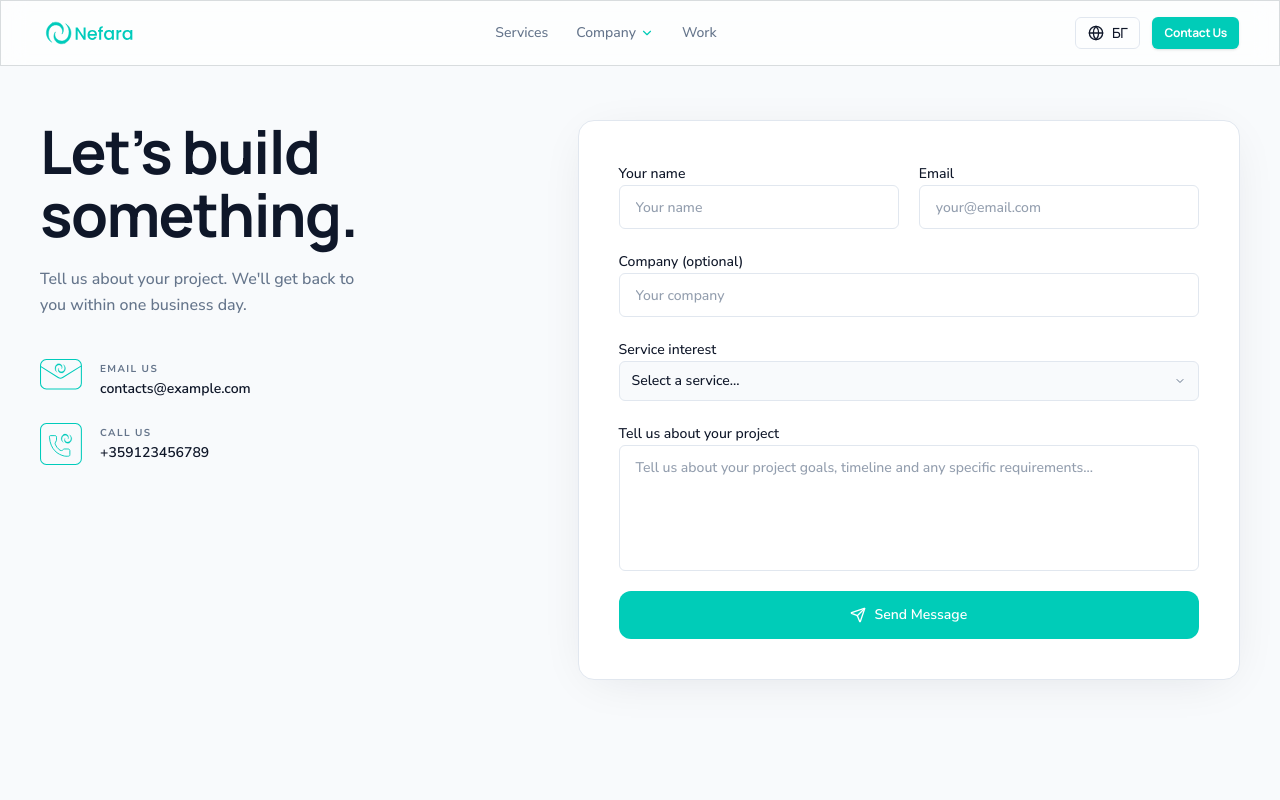
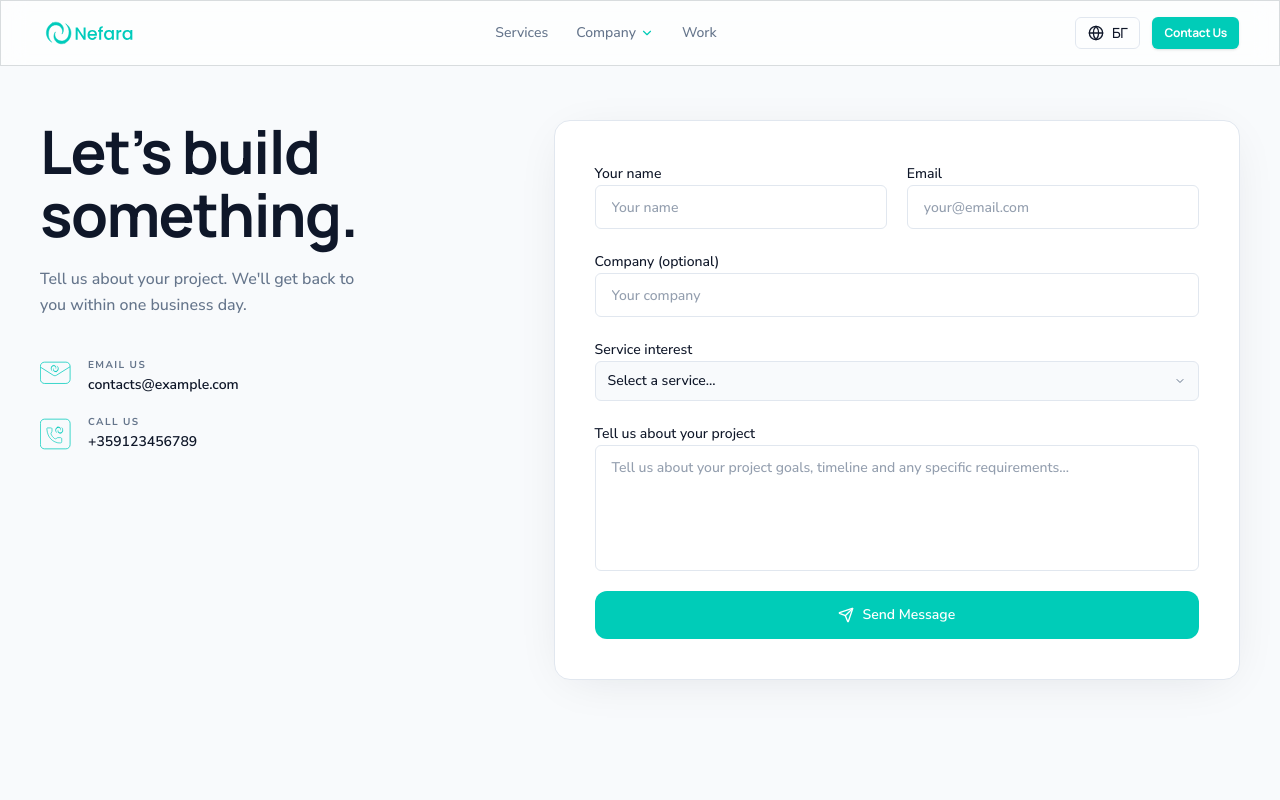
Before and after one commit to nefara-bg/Nefara-Web, a Next.js app in the folder client/: page /en/contact in a window 1280 px wide. Shown: the top 800 px of the page. Built offline with nearby package versions, Linux system fonts and the light colour scheme.

Commit message:
contact us

```diff
--- a/client/package.json
+++ b/client/package.json
@@ -23,7 +23,7 @@
     "next": "^16.0.1",
     "next-intl": "^4.5.0",
     "next-themes": "^0.4.6",
-    "nodemailer": "^7.0.11",
+    "nodemailer": "^8.0.7",
     "react": "^19.1.1",
     "react-dom": "^19.1.1",
     "react-emoji-render": "^2.0.1",
--- a/client/src/components/ContactSection/ContactSection.tsx
+++ b/client/src/components/ContactSection/ContactSection.tsx
@@ -29,10 +29,10 @@ export function ContactSection() {
     return (
         <section id="contact" className="bg-background">
             <div className="mx-auto max-w-7xl px-6 lg:px-10 pt-14 pb-28">
-                <div className="grid lg:grid-cols-[2fr_3fr] gap-14 xl:gap-24 items-start">
+                <div className="grid lg:grid-cols-[2fr_3fr] gap-8 xl:gap-14 items-start">
 
                     {/* Left — sticky info panel */}
-                    <div className="lg:sticky lg:top-24">
+                    <div className="lg:sticky lg:top-24 lg:flex lg:flex-col lg:items-start lg:text-left">
                         <h1 className="font-display text-4xl lg:text-5xl xl:text-6xl font-bold text-foreground leading-[1.05] tracking-tight mb-5">
                             {titleLines.map((line, i) => (
                                 <React.Fragment key={i}>
@@ -47,7 +47,7 @@ export function ContactSection() {
 
                         <div className="flex flex-col gap-5">
                             <a href={`mailto:${displayEmail}`} className="flex items-center gap-4 group">
-                                <img src="/contacIcons/mailIcon.svg" alt="Email" className="w-11 h-11 shrink-0" />
+                                <img src="/contacIcons/mailIcon.svg" alt="Email" className="w-8 h-8 shrink-0" />
                                 <div>
                                     <p className="text-[10px] uppercase tracking-[0.14em] font-bold text-muted-foreground mb-0.5">
                                         {t("emailTitle")}
@@ -59,7 +59,7 @@ export function ContactSection() {
                             </a>
 
                             <a href={`tel:${displayPhone}`} className="flex items-center gap-4 group">
-                                <img src="/contacIcons/phoneIcon.svg" alt="Phone" className="w-11 h-11 shrink-0" />
+                                <img src="/contacIcons/phoneIcon.svg" alt="Phone" className="w-8 h-8 shrink-0" />
                                 <div>
                                     <p className="text-[10px] uppercase tracking-[0.14em] font-bold text-muted-foreground mb-0.5">
                                         {t("phoneTitle")}
```
Also changed, not shown: 1 other file (tests, documents, lock files or other folders).
